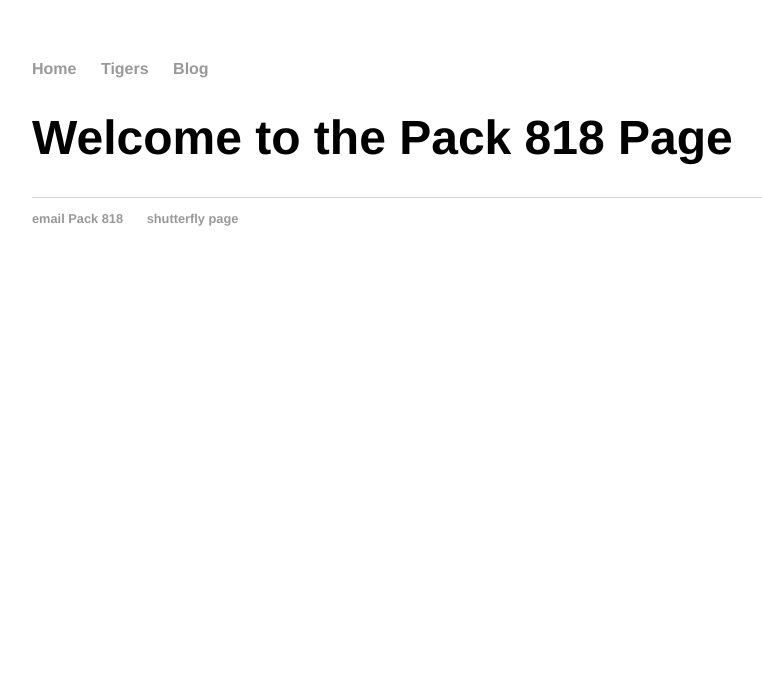
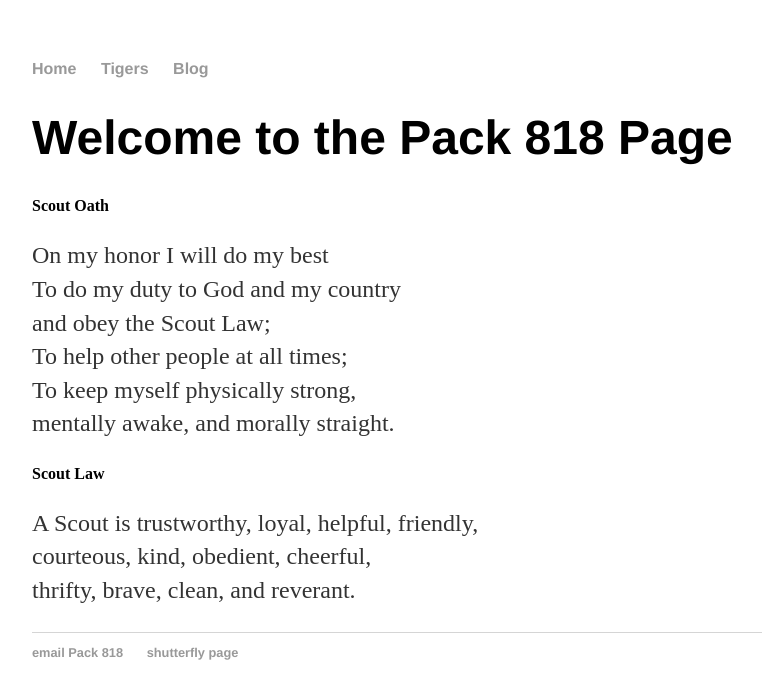
Before and after one commit to clare-pack818/clare-pack818.github.io, a Jekyll site: the page built from index.html, in a window 1280 px wide. Shown: the top 699 px of the page, without its empty margins (160-922 px from the left). Built offline with Jekyll 4.4.1, drawn with Linux system fonts in a browser that asks for light colours.

Commit message:
Update index.html

```diff
--- a/index.html
+++ b/index.html
@@ -4,4 +4,15 @@ title: Pack 818 - Claremont, CA
 ---
 <div class="blurb">
 	<h1>Welcome to the Pack 818 Page</h1>
+	<h4>Scout Oath</h4>
+	<p>On my honor I will do my best<br>
+		To do my duty to God and my country<br>
+		and obey the Scout Law;<br>
+		To help other people at all times;<br>
+		To keep myself physically strong,<br>
+		mentally awake, and morally straight. </p>
+	<h4>Scout Law</h4>
+	<p>A Scout is trustworthy, loyal, helpful, friendly,<br>
+		courteous, kind, obedient, cheerful,<br>
+		thrifty, brave, clean, and reverant.</p>
 </div><!-- /.blurb -->
```
